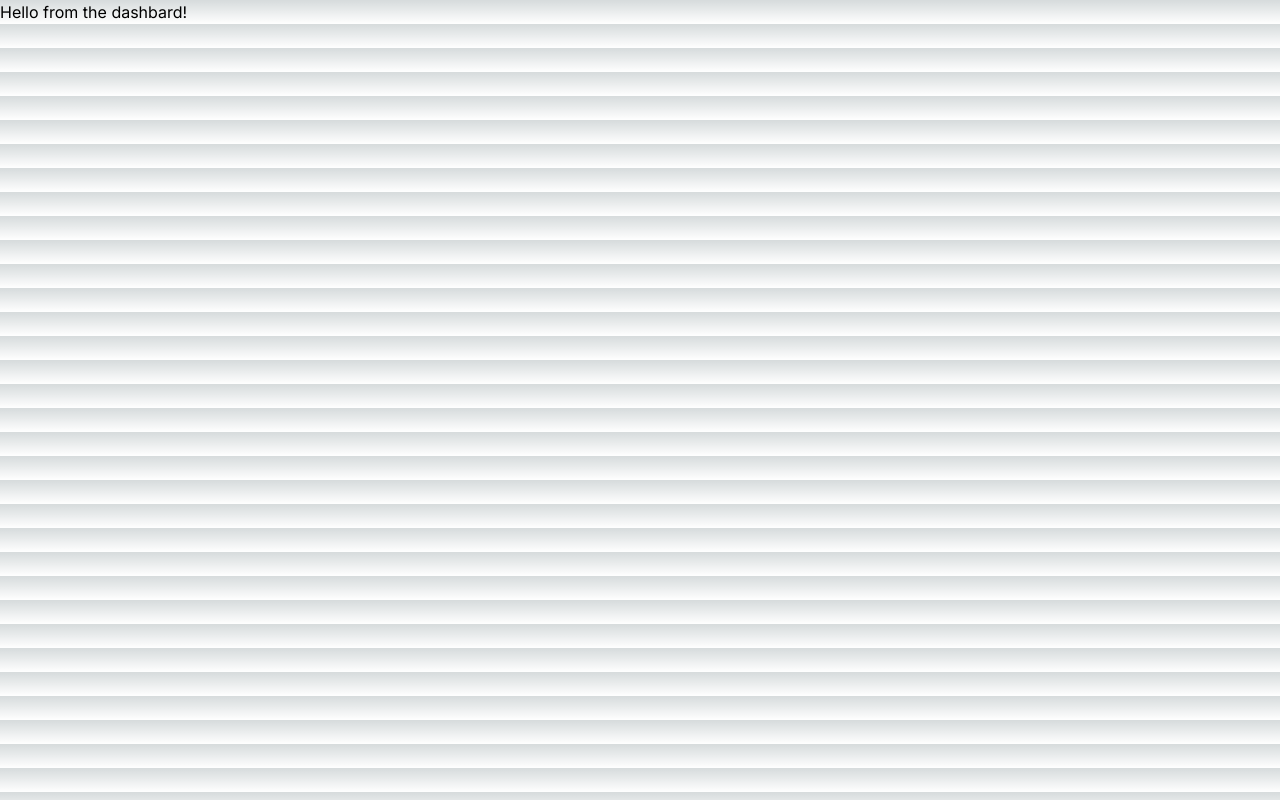
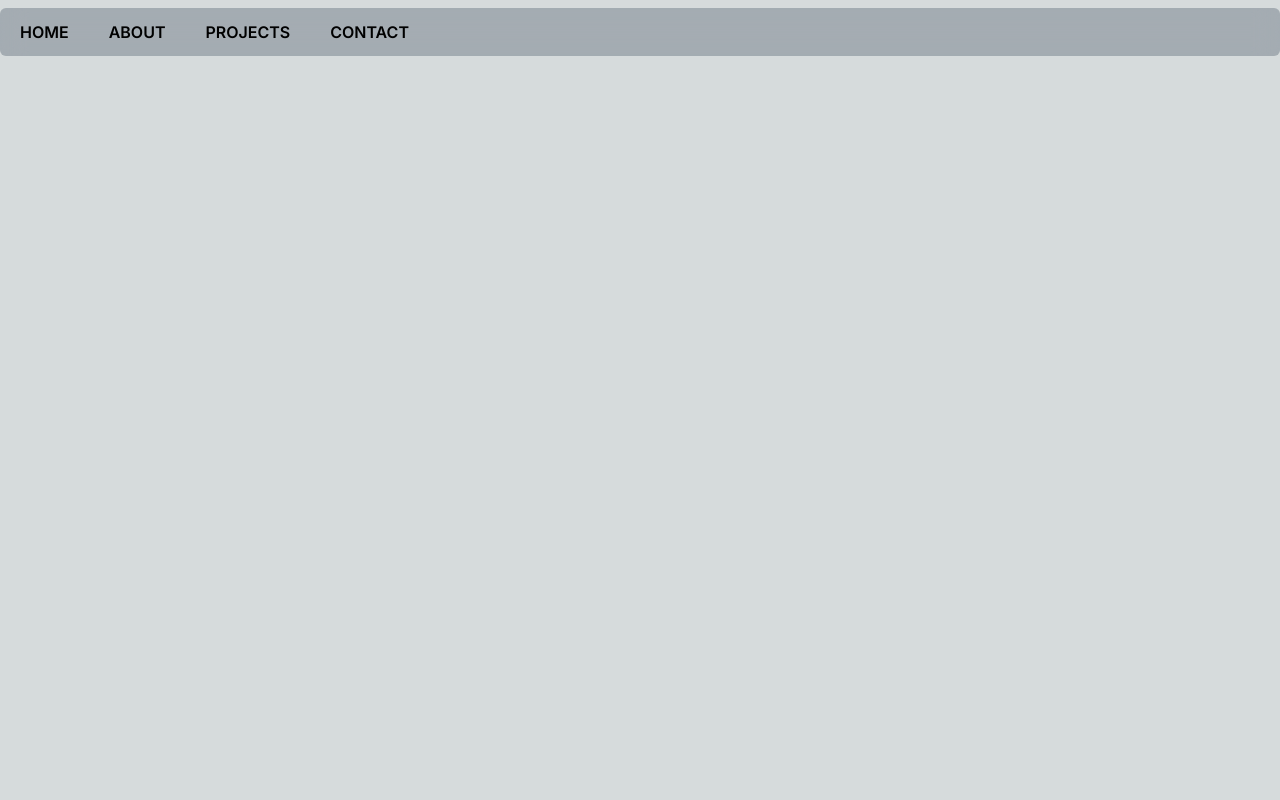
Before and after one commit to jsoto007/learn-link, a Next.js app in the folder client/: page /dashboard in a window 1280 px wide. Built offline with nearby package versions, Linux system fonts and the light colour scheme.

Commit message:
add NavBard

```diff
--- /dev/null
+++ b/client/src/app/components/NavBar.js
@@ -0,0 +1,33 @@
+import React from "react";
+
+function NavBar() {
+
+  return (
+    <div>
+          <navabar className=" flex flex-row w-full fixed z-10 backdrop-blur-md bg-slate-700/30 rounded-md py-2 pr-11 font-semibold mt-2">
+      <div>
+
+      </div>
+
+      <button class=" focus:outline-none  focus:bg-slate-200 mx-4 hover:bg-slate-100 rounded-md active:bg-slate-300 px-1 py-1">
+          HOME
+      </button>
+      <button class=" focus:outline-none  focus:bg-slate-200 mx-4 hover:bg-slate-100 rounded-md active:bg-slate-300 px-1 py-1">
+          ABOUT
+      </button>
+      <button class=" focus:outline-none  focus:bg-slate-200 mx-4 hover:bg-slate-100 rounded-md active:bg-slate-300 px-1 py-1">
+          PROJECTS
+      </button>
+      <button class=" focus:outline-none  focus:bg-slate-200 mx-4 hover:bg-slate-100 rounded-md active:bg-slate-300 px-1 py-1">
+          CONTACT
+      </button>
+
+    </navabar>
+
+    </div>
+  )
+
+}
+
+
+export default NavBar;
--- a/client/src/app/dashboard/page.jsx
+++ b/client/src/app/dashboard/page.jsx
@@ -1,12 +1,11 @@
-
+import NavBar from "../components/NavBar";
 
 function Dashboard() {
 
   return(
     <div>
-      <h1>
-        Hello from the dashbard!
-      </h1>
+      <NavBar />
+
     </div>
   )
 }
```
